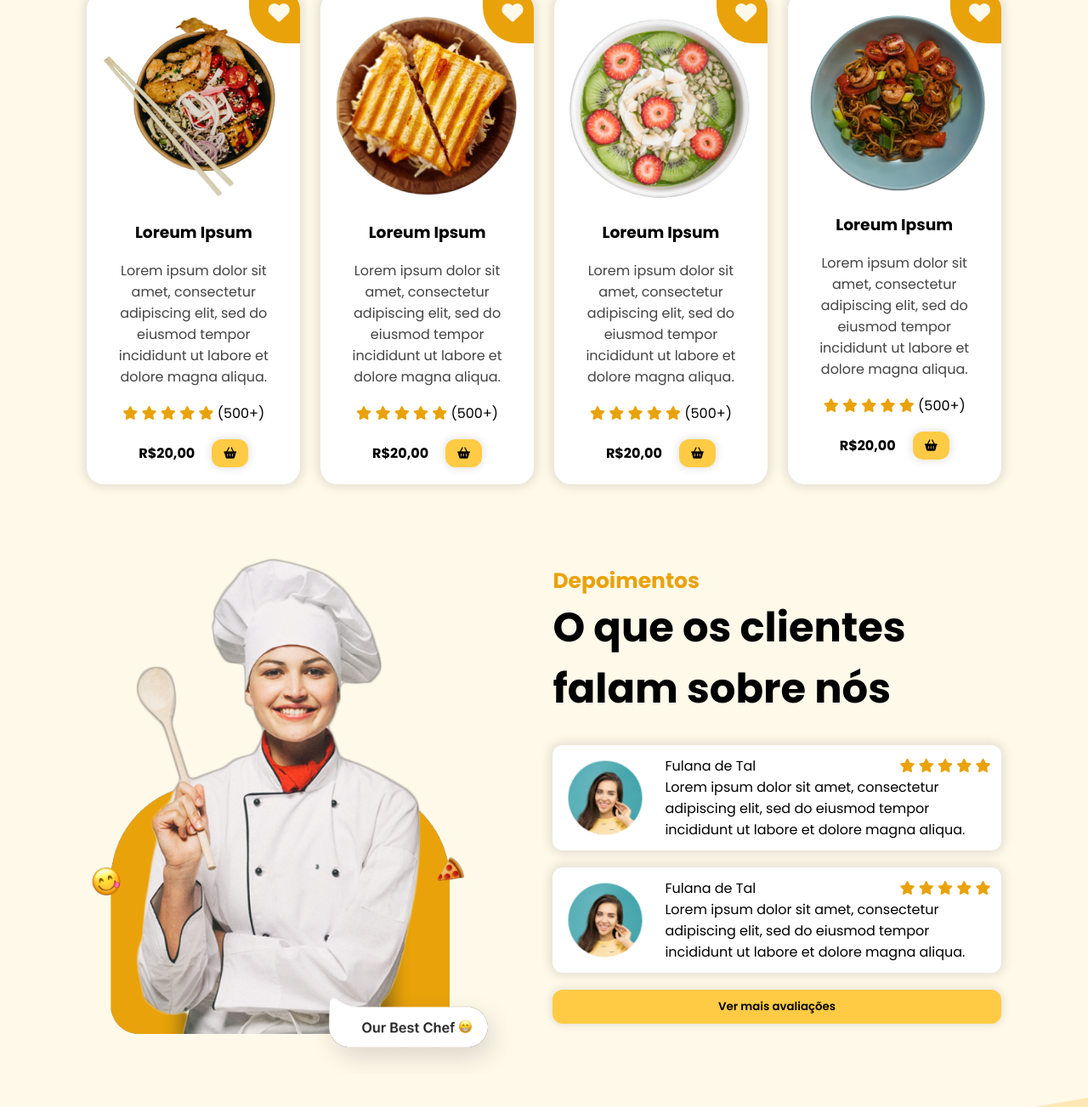
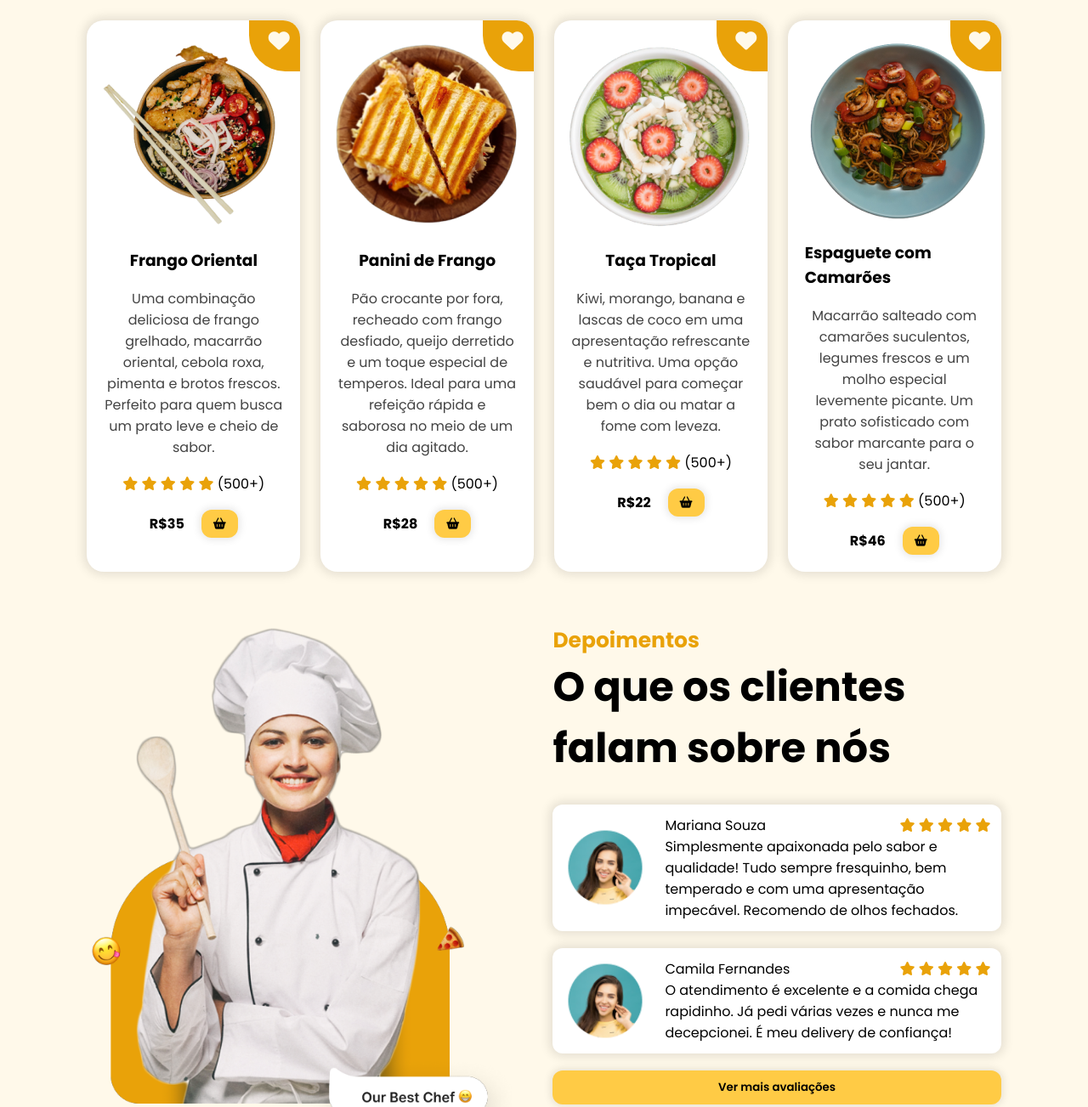
Before and after one commit to leohean/restaurant-page, a plain HTML site: page index.html in a window 1280 px wide. Shown: the part 986-2289 px from the top of the page at 85% size. Drawn offline with nearby package versions, Linux system fonts and the light colour scheme.

Commit message:
Feitas pequenas melhorias nos textos do site

```diff
--- a/index.html
+++ b/index.html
@@ -65,7 +65,7 @@
                 </h1>
 
                 <p class="description">
-                    Lorem ipsum dolor sit amet, consectetur adipiscing elit, sed do eiusmod tempor incididunt ut labore et dolore magna aliqua.
+                    Comida saudável, prática e cheia de sabor! Receba suas refeições favoritas no conforto de casa, preparadas com ingredientes frescos e selecionados especialmente para você.
                 </p>
 
                 <div id="cta_buttons">
@@ -112,11 +112,11 @@
                     <img src="./src/images/dish.png" class="dish-image" alt="">
 
                     <h3 class="dish-title">
-                        Loreum Ipsum
+                        Frango Oriental
                     </h3>
 
                     <span class="dish-description">
-                        Lorem ipsum dolor sit amet, consectetur adipiscing elit, sed do eiusmod tempor incididunt ut labore et dolore magna aliqua.
+                        Uma combinação deliciosa de frango grelhado, macarrão oriental, cebola roxa, pimenta e brotos frescos. Perfeito para quem busca um prato leve e cheio de sabor.
                     </span>
 
                     <div class="dish-rate">
@@ -129,7 +129,7 @@
                     </div>
 
                     <div class="dish-price">
-                        <h4>R$20,00</h4>
+                        <h4>R$35</h4>
                         <button class="btn-default">
                             <i class="fa-solid fa-basket-shopping"></i>
                         </button>
@@ -144,11 +144,11 @@
                     <img src="./src/images/dish2.png" class="dish-image" alt="">
 
                     <h3 class="dish-title">
-                        Loreum Ipsum
+                        Panini de Frango
                     </h3>
 
                     <span class="dish-description">
-                        Lorem ipsum dolor sit amet, consectetur adipiscing elit, sed do eiusmod tempor incididunt ut labore et dolore magna aliqua.
+                         Pão crocante por fora, recheado com frango desfiado, queijo derretido e um toque especial de temperos. Ideal para uma refeição rápida e saborosa no meio de um dia agitado.
                     </span>
 
                     <div class="dish-rate">
@@ -161,7 +161,7 @@
                     </div>
 
                     <div class="dish-price">
-                        <h4>R$20,00</h4>
+                        <h4>R$28</h4>
                         <button class="btn-default">
                             <i class="fa-solid fa-basket-shopping  "></i>
                         </button>
@@ -176,11 +176,11 @@
                     <img src="./src/images/dish3.png" class="dish-image" alt="">
 
                     <h3 class="dish-title">
-                        Loreum Ipsum
+                        Taça Tropical
                     </h3>
 
                     <span class="dish-description">
-                        Lorem ipsum dolor sit amet, consectetur adipiscing elit, sed do eiusmod tempor incididunt ut labore et dolore magna aliqua.
+                        Kiwi, morango, banana e lascas de coco em uma apresentação refrescante e nutritiva. Uma opção saudável para começar bem o dia ou matar a fome com leveza.
                     </span>
 
                     <div class="dish-rate">
@@ -193,7 +193,7 @@
                     </div>
 
                     <div class="dish-price">
-                        <h4>R$20,00</h4>
+                        <h4>R$22</h4>
                         <button class="btn-default">
                             <i class="fa-solid fa-basket-shopping  "></i>
                         </button>
@@ -208,11 +208,11 @@
                     <img src="./src/images/dish4.png" class="dish-image" alt="">
 
                     <h3 class="dish-title">
-                        Loreum Ipsum
+                        Espaguete com Camarões
                     </h3>
 
                     <span class="dish-description">
-                        Lorem ipsum dolor sit amet, consectetur adipiscing elit, sed do eiusmod tempor incididunt ut labore et dolore magna aliqua.
+                        Macarrão salteado com camarões suculentos, legumes frescos e um molho especial levemente picante. Um prato sofisticado com sabor marcante para o seu jantar.
                     </span>
 
                     <div class="dish-rate">
@@ -225,7 +225,7 @@
                     </div>
 
                     <div class="dish-price">
-                        <h4>R$20,00</h4>
+                        <h4>R$46</h4>
                         <button class="btn-default">
                             <i class="fa-solid fa-basket-shopping  "></i>
                         </button>
@@ -252,7 +252,7 @@
 
                         <div class="feedback-content">
                             <p>
-                                Fulana de Tal
+                                Mariana Souza
                                 <span>
                                     <i class="fa-solid fa-star"></i>
                                     <i class="fa-solid fa-star"></i>
@@ -262,7 +262,7 @@
                                 </span>
                             </p>
                             <p>
-                                Lorem ipsum dolor sit amet, consectetur adipiscing elit, sed do eiusmod tempor incididunt ut labore et dolore magna aliqua.
+                                Simplesmente apaixonada pelo sabor e qualidade! Tudo sempre fresquinho, bem temperado e com uma apresentação impecável. Recomendo de olhos fechados.
                             </p>
                         </div>
                     </div>
@@ -272,7 +272,7 @@
 
                         <div class="feedback-content">
                             <p>
-                                Fulana de Tal
+                                Camila Fernandes
                                 <span>
                                     <i class="fa-solid fa-star"></i>
                                     <i class="fa-solid fa-star"></i>
@@ -282,7 +282,7 @@
                                 </span>
                             </p>
                             <p>
-                                Lorem ipsum dolor sit amet, consectetur adipiscing elit, sed do eiusmod tempor incididunt ut labore et dolore magna aliqua.
+                                O atendimento é excelente e a comida chega rapidinho. Já pedi várias vezes e nunca me decepcionei. É meu delivery de confiança!
                             </p>
                         </div>
                     </div>
```
